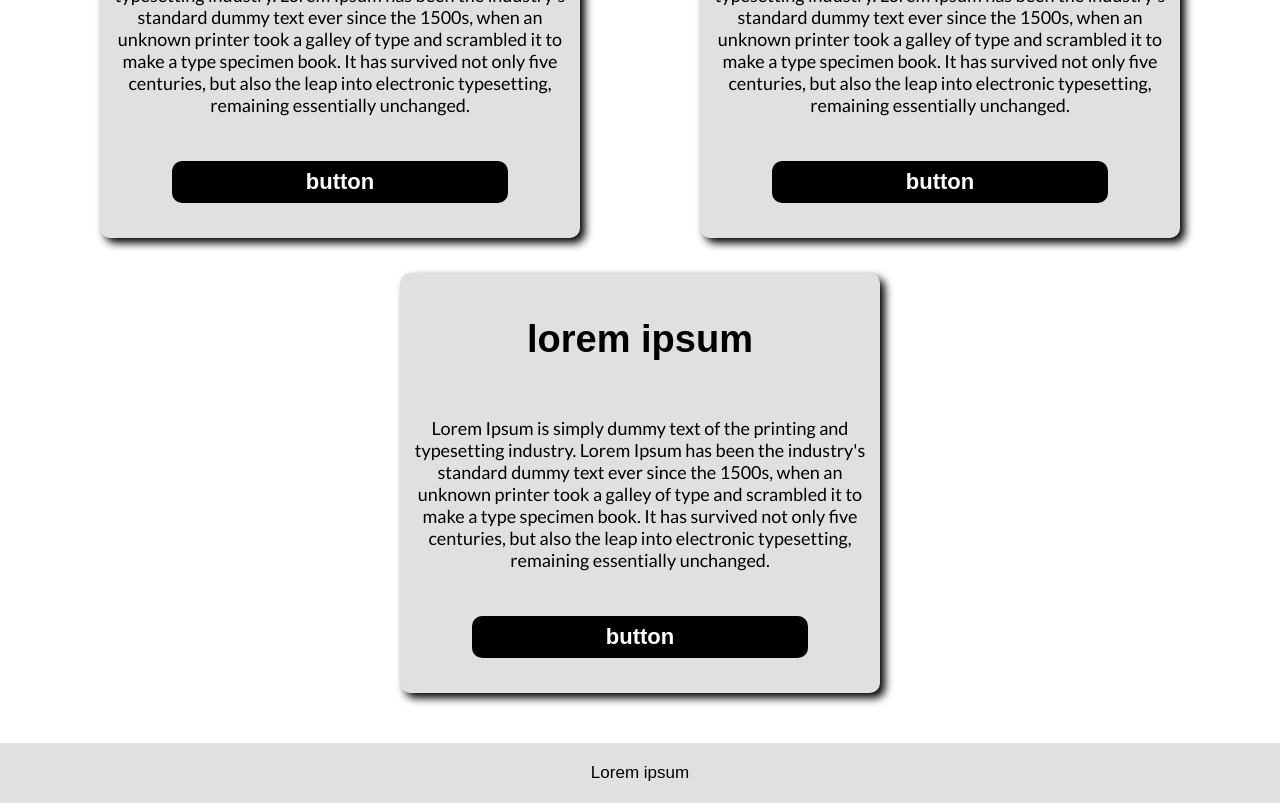
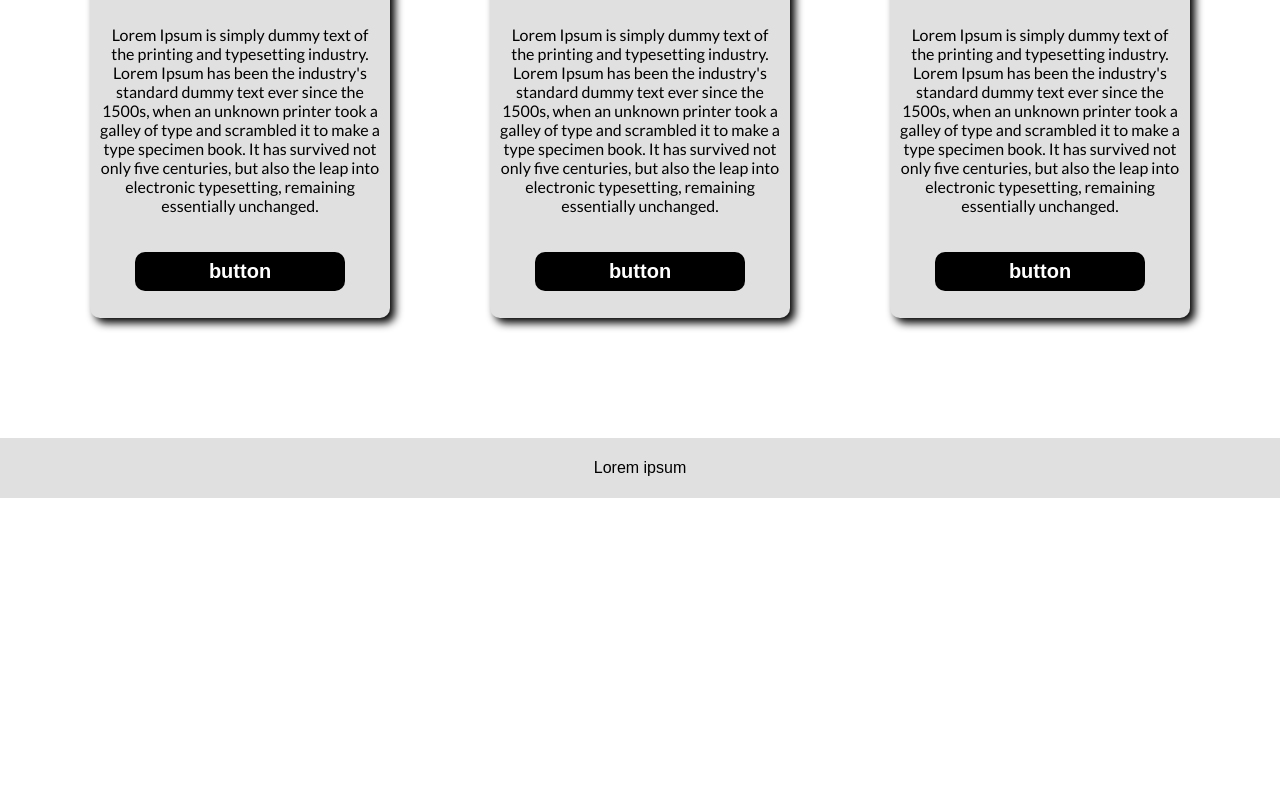
Before and after one commit to JarekKrolik/recruitment-task, a website: page index.html in a window 1280 px wide. Shown: the part 640-1443 px from the top of the page. After the commit the page ends 1138 px from the top, so only its background shows below. Drawn offline with nearby package versions, Linux system fonts and the light colour scheme; files that its build step writes are made by us from their sources; a web font is replaced by a local one.

Commit message:
finished media querries for all screens

```diff
--- a/src/sass/_article.scss
+++ b/src/sass/_article.scss
@@ -18,7 +18,6 @@
             width: 100%;
         }
     }
-
     &__text{
         width: 95%;
         text-align: center;
@@ -75,7 +74,7 @@
     margin-top: 120px;
     &__picture--desktop{
         width: 45%;
-        order: 2;
+        order: 1;
     }
     &__text{
        width: 45%;
--- a/src/sass/_cards.scss
+++ b/src/sass/_cards.scss
@@ -53,12 +53,14 @@
     &__container{
         width: 100%;
         flex-direction: row;
+        align-items: center;
         justify-content: space-around;
         flex-wrap: wrap;
     }
     &__card{
         width: 40%;
     }
+    &__card:last-child{margin-bottom: 0;}
     &__card-header{
         font-size: 3.8rem;
     }
@@ -70,3 +72,32 @@
     }
 }
 }
+@media (min-width: 1200px){
+ .cards{
+    &__container{
+        margin-top: 10rem;
+        margin-bottom: 12rem;
+    }
+    &__card{
+        width: 30rem;
+        transition: transform 0.3s;
+        &:hover{transform: scale(1.05);}
+    }
+    &__card-header{
+        font-size: 3.6rem;
+    }
+    &__card-text{
+        font-size: 1.6rem;
+    }
+    &__card-button{
+        font-size: 2rem;
+        cursor: pointer;
+        transition:color 0.5s, background-color 0.5s, box-shadow 0.5s;
+         &:hover{
+        background-color: $white-color;
+        color: $black-color;
+        box-shadow:0 0 8px $black-color;
+        }
+    }
+}
+}
--- a/src/sass/_footer.scss
+++ b/src/sass/_footer.scss
@@ -5,12 +5,10 @@
     width: 100%;
     height: 6rem;
     background-color: $card-background-color;
-
     &__text{
 font-size: 1.5rem;
 font-family: 'Smooch Sans', sans-serif;
 font-weight: 500;
-
 }
 &__text::first-letter{
     text-transform: uppercase;
@@ -23,3 +21,10 @@ font-size: 1.7rem;
 }
 }
 }
+@media (min-width: 1200px){
+    .footer{
+    &__text{
+font-size: 1.6rem;
+}
+}
+}
```
